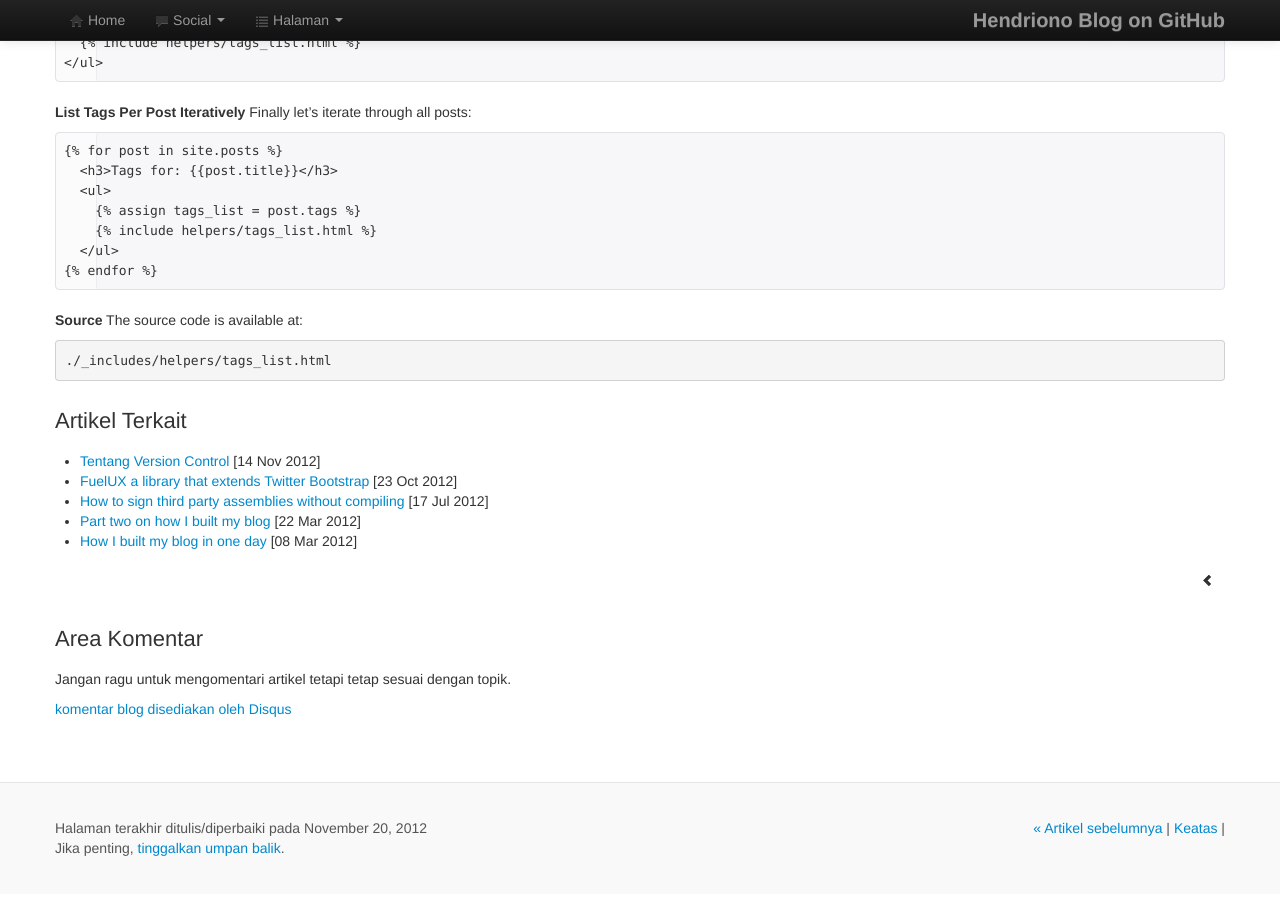
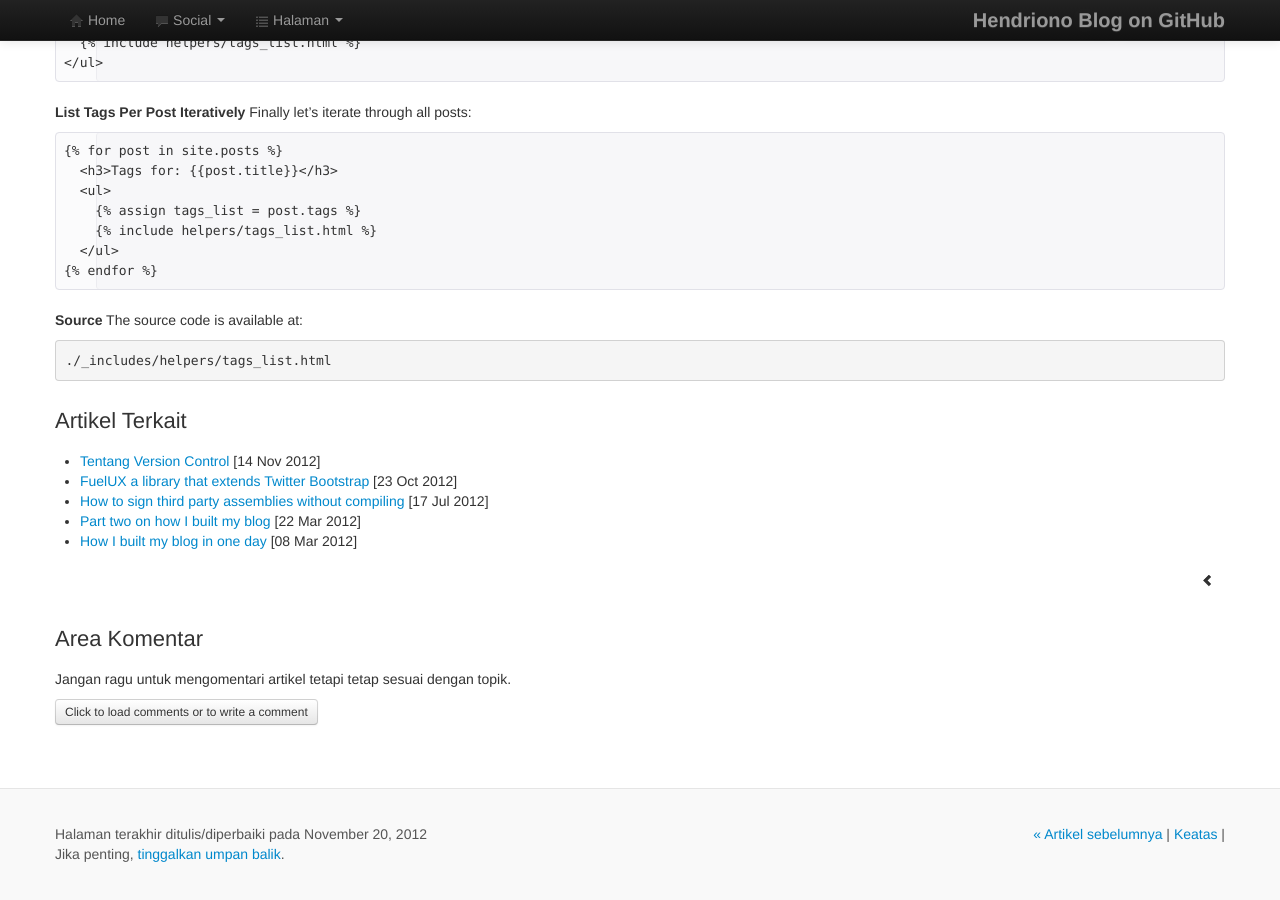
Before and after one commit to hendriono/hendriono.github.com, a Jekyll site: the page built from _posts/2012-11-17-Tags-List.markdown, in a window 1280 px wide and 900 px high, scrolled down 619 px. Built offline with Jekyll 4.4.1, drawn with Linux system fonts in a browser that asks for light colours; nearby versions of some CDN libraries; Markdown is read by kramdown in place of the engine named in the settings; comment, search, counter and statistics services are not loaded; part of the change alters nothing that is shown.

Commit message:
Lazy Load Comment Disqus

```diff
--- a/_includes/post_footer.html
+++ b/_includes/post_footer.html
@@ -21,23 +21,12 @@
 </div>
 
 <div class="row">
-    <div class="span12 columns">
+    <div class="span12 columns" id="post-comments">
     {% if page.comments %}
     <h2>Area Komentar</h2>
       <p>Jangan ragu untuk mengomentari artikel tetapi tetap sesuai dengan topik.</p>
     <div id="disqus_thread"></div>
-    <script type="text/javascript">
-      var disqus_shortname = '{{ site.author.disqus_shortname }}';
-      var disqus_identifier = '{{ page.url }}';
-      var disqus_url = 'http://hendriono.github.com{{ page.url }}';
-      (function() {
-        var dsq = document.createElement('script'); dsq.type = 'text/javascript'; dsq.async = true;
-        dsq.src = 'http://' + disqus_shortname + '.disqus.com/embed.js';
-        (document.getElementsByTagName('head')[0] || document.getElementsByTagName('body')[0]).appendChild(dsq);
-      })();
-    </script>
-    <noscript>Mohon aktifkan JavaScript untuk melihat <a href="http://disqus.com/?ref_noscript">komentar yang disediakan oleh Disqus.</a></noscript>
-    <a href="http://disqus.com" class="dsq-brlink">komentar blog disediakan oleh <span class="logo-disqus">Disqus</span></a>
+    <button class="btn btn-small" onclick="$.ajaxSetup({cache:true});$.getScript(&quot;http://hendgithub.disqus.com/embed.js&quot;);$.ajaxSetup({cache:false});$(this).remove();" type="button">Click to load comments or to write a comment</button>
     {% endif %}
   </div>
 </div>
--- a/js/custom.js
+++ b/js/custom.js
@@ -30,4 +30,23 @@ jQuery(document).ready(function() {
       'displayAccountInformations': false,
       'displayLanguage': false
     });
+  if (!(document.location.protocol == "file:" || document.location.host == "localhost")) {
+  $('<div class="alert">Please keep your comments relevant to this post and try not to comment something like only "Thanks" in entire comment, use the Like button of Disqus, instead. You can use <a href="http://docs.disqus.com/help/19/">some HTML tags</a> if you like.</div>').insertAfter($("#post-comments h2"));
+  var g = "?";
+  $.each($("a[href$=#disqus_thread]"), function (c, b) {
+    g += "url" + c + "=" + encodeURIComponent(b.href) + "&"
   });
+  $.ajaxSetup({
+    cache: true
+  });
+  $.getScript("http://disqus.com/forums/hendgithub/get_num_replies.js" + g);
+  var f = document.location.href;
+  if (f.indexOf("#disqus_thread") >= 0 || f.indexOf("#comment-") >= 0 || f.indexOf("?showComment=") >= 0) {
+    $.getScript("http://hendgithub.disqus.com/embed.js");
+    $("#comments-loader-button").remove()
+  }
+  $.ajaxSetup({
+    cache: false
+  })
+  }
+});
```
Lines whose indentation alone changed are shown as unchanged.
